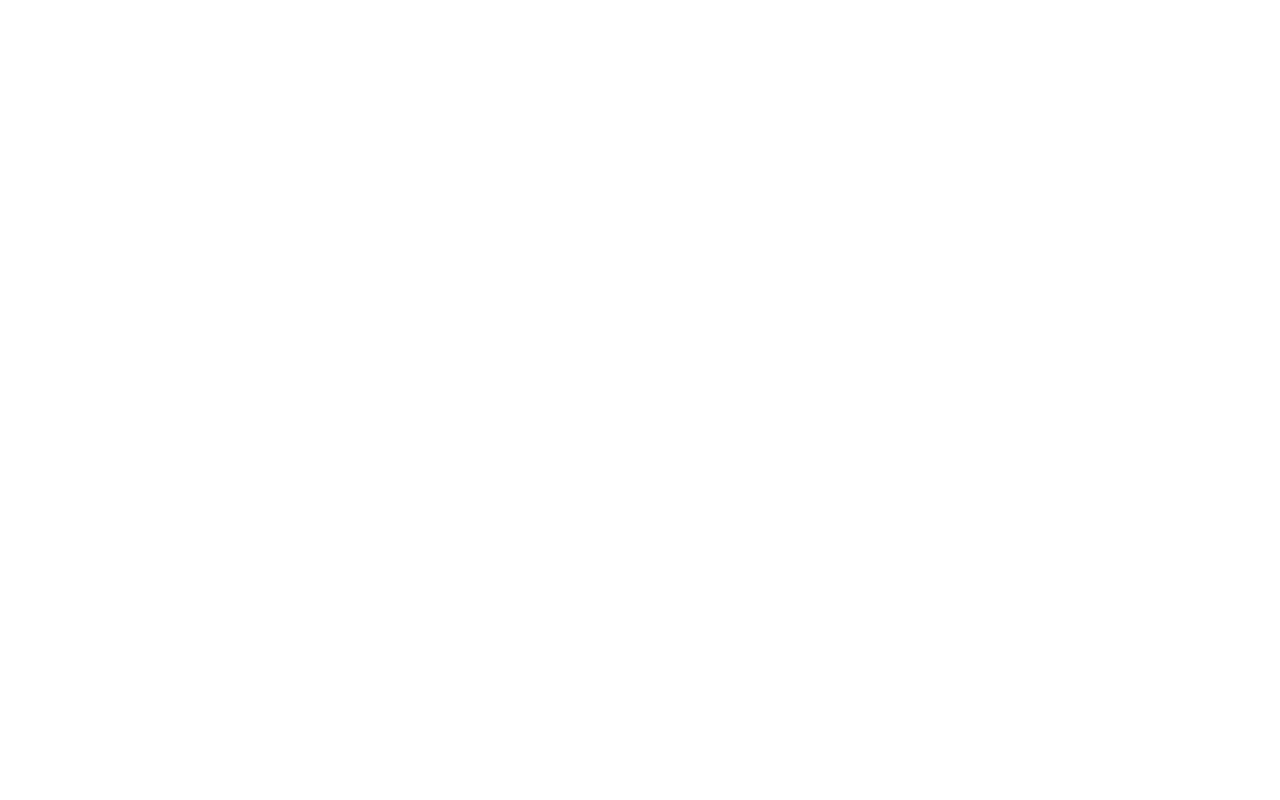
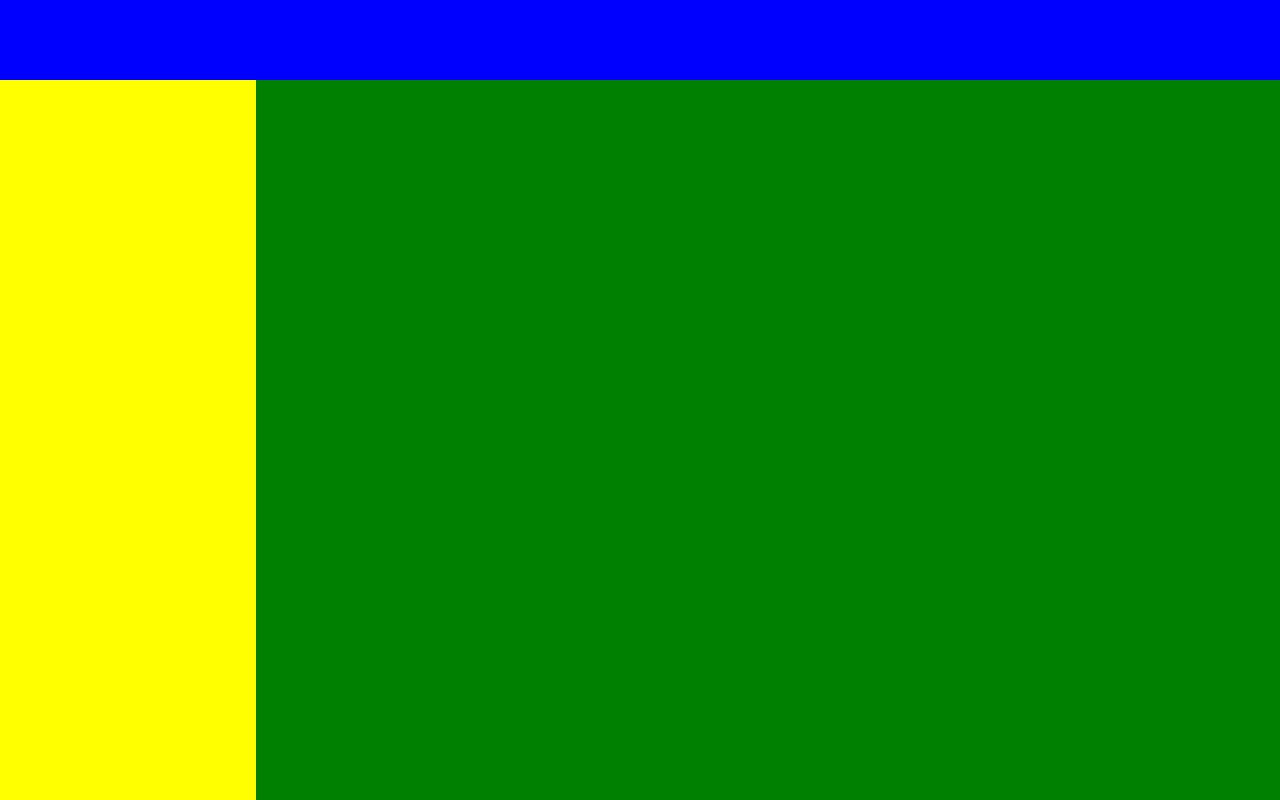
Before and after one commit to SwartzJonah/Todo-List, a plain HTML site: page index.html in a window 1280 px wide. Drawn offline with Linux system fonts and the light colour scheme.

Commit message:
added basic css spacing to visualize dom

```diff
--- a/index.html
+++ b/index.html
@@ -9,6 +9,10 @@
     <title>Document</title>
 </head>
 <body>
-
+    <div id="header"></div>
+    <div id="content">
+        <div id="sidebar"></div>
+        <div id="display"></div>
+    </div>
 </body>
 </html>
--- a/main.js
+++ b/main.js
@@ -1 +1,99 @@
-console.log("hello");
+/******/ (() => { // webpackBootstrap
+/******/ 	var __webpack_modules__ = ([
+/* 0 */,
+/* 1 */
+/***/ (() => {
+
+const todoFactory = (title, dueDate, priority, description, checkbox) => {
+    const sayTitle = () => console.log("this is my title");
+    return {title, dueDate, priority, description, checkbox };
+};
+
+const dance = todoFactory("dancing");
+
+
+/***/ })
+/******/ 	]);
+/************************************************************************/
+/******/ 	// The module cache
+/******/ 	var __webpack_module_cache__ = {};
+/******/
+/******/ 	// The require function
+/******/ 	function __webpack_require__(moduleId) {
+/******/ 		// Check if module is in cache
+/******/ 		var cachedModule = __webpack_module_cache__[moduleId];
+/******/ 		if (cachedModule !== undefined) {
+/******/ 			return cachedModule.exports;
+/******/ 		}
+/******/ 		// Create a new module (and put it into the cache)
+/******/ 		var module = __webpack_module_cache__[moduleId] = {
+/******/ 			// no module.id needed
+/******/ 			// no module.loaded needed
+/******/ 			exports: {}
+/******/ 		};
+/******/
+/******/ 		// Execute the module function
+/******/ 		__webpack_modules__[moduleId](module, module.exports, __webpack_require__);
+/******/
+/******/ 		// Return the exports of the module
+/******/ 		return module.exports;
+/******/ 	}
+/******/
+/************************************************************************/
+/******/ 	/* webpack/runtime/compat get default export */
+/******/ 	(() => {
+/******/ 		// getDefaultExport function for compatibility with non-harmony modules
+/******/ 		__webpack_require__.n = (module) => {
+/******/ 			var getter = module && module.__esModule ?
+/******/ 				() => (module['default']) :
+/******/ 				() => (module);
+/******/ 			__webpack_require__.d(getter, { a: getter });
+/******/ 			return getter;
+/******/ 		};
+/******/ 	})();
+/******/
+/******/ 	/* webpack/runtime/define property getters */
+/******/ 	(() => {
+/******/ 		// define getter functions for harmony exports
+/******/ 		__webpack_require__.d = (exports, definition) => {
+/******/ 			for(var key in definition) {
+/******/ 				if(__webpack_require__.o(definition, key) && !__webpack_require__.o(exports, key)) {
+/******/ 					Object.defineProperty(exports, key, { enumerable: true, get: definition[key] });
+/******/ 				}
+/******/ 			}
+/******/ 		};
+/******/ 	})();
+/******/
+/******/ 	/* webpack/runtime/hasOwnProperty shorthand */
+/******/ 	(() => {
+/******/ 		__webpack_require__.o = (obj, prop) => (Object.prototype.hasOwnProperty.call(obj, prop))
+/******/ 	})();
+/******/
+/******/ 	/* webpack/runtime/make namespace object */
+/******/ 	(() => {
+/******/ 		// define __esModule on exports
+/******/ 		__webpack_require__.r = (exports) => {
+/******/ 			if(typeof Symbol !== 'undefined' && Symbol.toStringTag) {
+/******/ 				Object.defineProperty(exports, Symbol.toStringTag, { value: 'Module' });
+/******/ 			}
+/******/ 			Object.defineProperty(exports, '__esModule', { value: true });
+/******/ 		};
+/******/ 	})();
+/******/
+/************************************************************************/
+var __webpack_exports__ = {};
+// This entry need to be wrapped in an IIFE because it need to be in strict mode.
+(() => {
+"use strict";
+__webpack_require__.r(__webpack_exports__);
+/* harmony import */ var _modules_todo__WEBPACK_IMPORTED_MODULE_0__ = __webpack_require__(1);
+/* harmony import */ var _modules_todo__WEBPACK_IMPORTED_MODULE_0___default = /*#__PURE__*/__webpack_require__.n(_modules_todo__WEBPACK_IMPORTED_MODULE_0__);
+!console.log("hello");
+//import { compareAsc, format } from 'date-fns';
+
+
+
+})();
+
+/******/ })()
+;
--- a/style.css
+++ b/style.css
@@ -0,0 +1,28 @@
+body{
+    display: flex;
+    flex-direction: column;
+    margin: 0;
+}
+
+#header{
+    background-color: blue;
+    min-height: 10vh;
+    min-width: 100vw;
+
+}
+
+#content{
+    display: flex;
+    background-color: red;
+    min-height: 90vh;
+}
+
+#sidebar{
+    background-color: yellow;
+    min-width: 20vw;
+}
+
+#display{
+    background-color: green;
+    min-width: 80vw;
+}
```
